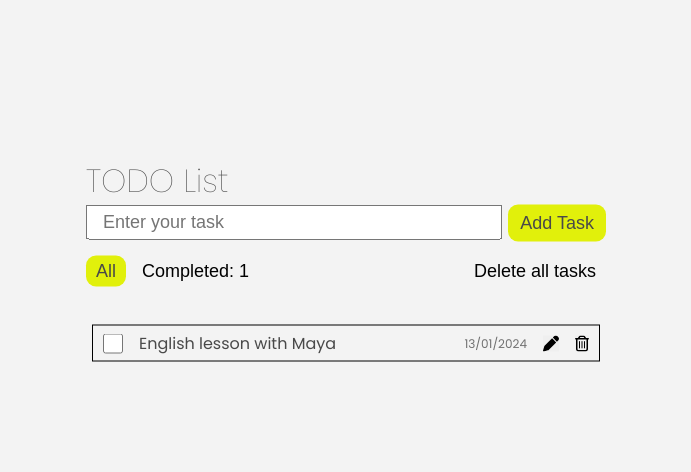
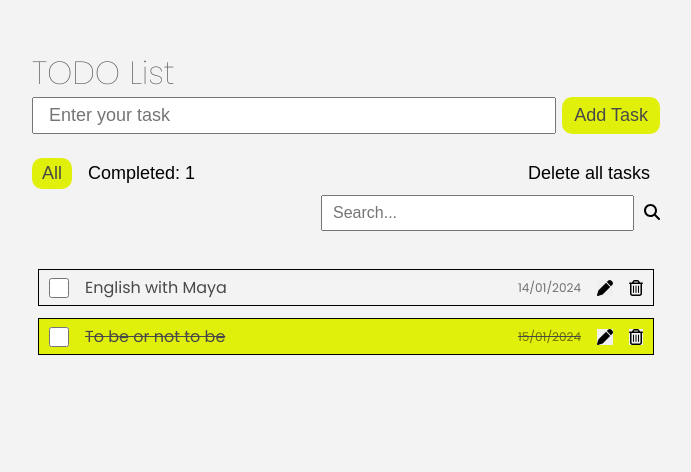
Before and after one commit to GavroshCyril/TODO-List, a plain HTML site: page index.html in a window 1280 px wide. Shown: the part 141-613 px from the top of the page, without its empty margins (294-985 px from the left). Drawn offline with Linux system fonts and the light colour scheme.

Commit message:
feat: fix project styles and add task search structure

```diff
--- a/index.js
+++ b/index.js
@@ -34,13 +34,27 @@ addTaskButton.classList.add('task-add__button')
 infoSection.classList.add('info__section')
 tasksInfo.classList.add('tasks__info')
 
+const tasksSearch = document.createElement('div')
+tasksSearch.classList.add('tasks__search')
+
+const searchInput = document.createElement('input')
+searchInput.placeholder = 'Search...'
+searchInput.type = 'search'
+searchInput.classList.add('search-input')
+
+const searchButton = document.createElement('button')
+searchButton.innerHTML = '<svg xmlns="http://www.w3.org/2000/svg" height="16" width="16" viewBox="0 0 512 512"><!--!Font Awesome Free 6.5.1 by @fontawesome - https://fontawesome.com License - https://fontawesome.com/license/free Copyright 2024 Fonticons, Inc.--><path d="M416 208c0 45.9-14.9 88.3-40 122.7L502.6 457.4c12.5 12.5 12.5 32.8 0 45.3s-32.8 12.5-45.3 0L330.7 376c-34.4 25.2-76.8 40-122.7 40C93.1 416 0 322.9 0 208S93.1 0 208 0S416 93.1 416 208zM208 352a144 144 0 1 0 0-288 144 144 0 1 0 0 288z"/></svg>'
+searchButton.classList.add('search-button')
+
+tasksSearch.append(searchInput, searchButton)
+
 
 root.append(container)
 container.append(mainContainer)
 mainContainer.append(header, infoSection)
 header.append(form)
 form.append(input, addTaskButton)
-infoSection.append(tasksInfo)
+infoSection.append(tasksInfo, tasksSearch)
 
 allTasks.innerText = 'All'
 completedTasks.innerText = 'Completed: 1'
@@ -55,13 +69,22 @@ tasksInfo.append(allTasks, completedTasks, deleteAllTasks)
 
 const mainSection = document.createElement('section')
 mainSection.classList.add('main__section')
-mainContainer.append(mainSection)
+
+const infoLogSection = document.createElement('section')
+infoLogSection.classList.add('info-log__section')
+
+const infoLogSpan = document.createElement('span')
+infoLogSpan.classList.add('info-log__span')
+infoLogSpan.innerText = 'All tasks completed. Enjoy the moment!'
+
+mainContainer.append(mainSection, infoLogSection)
 
 const tasksContainer = document.createElement('div')
 tasksContainer.classList.add('tasks-container')
 
-const taskContainer = document.createElement('div')
-taskContainer.classList.add('task-container')
+function createTask(text, date, completed = false) {
+    const taskContainer = document.createElement('div')
+taskContainer.classList.add('task-container', completed ? 'completed' : 'not-completed')
 
 mainSection.append(tasksContainer)
 tasksContainer.append(taskContainer)
@@ -71,11 +94,11 @@ taskCheckbox.type = 'checkbox'
 
 const taskInfo = document.createElement('span')
 taskInfo.classList.add('task-span')
-taskInfo.innerText = 'English lesson with Maya'
+taskInfo.innerText = text
 
 const taskDate = document.createElement('span')
 taskDate.classList.add('task-date')
-taskDate.innerText = '13/01/2024'
+taskDate.innerText = date
 
 const taskButtonsContainer = document.createElement('div')
 taskButtonsContainer.classList.add('task-buttons')
@@ -91,3 +114,7 @@ taskEditButton.classList.add('task-edit__button', 'task-button')
 taskEditButton.innerHTML = '<svg xmlns="http://www.w3.org/2000/svg" height="16" width="16" viewBox="0 0 512 512"><!--!Font Awesome Free 6.5.1 by @fontawesome - https://fontawesome.com License - https://fontawesome.com/license/free Copyright 2024 Fonticons, Inc.--><path d="M362.7 19.3L314.3 67.7 444.3 197.7l48.4-48.4c25-25 25-65.5 0-90.5L453.3 19.3c-25-25-65.5-25-90.5 0zm-71 71L58.6 323.5c-10.4 10.4-18 23.3-22.2 37.4L1 481.2C-1.5 489.7 .8 498.8 7 505s15.3 8.5 23.7 6.1l120.3-35.4c14.1-4.2 27-11.8 37.4-22.2L421.7 220.3 291.7 90.3z"/></svg>'
 
 taskButtonsContainer.append( taskEditButton, taskDeleteButton)
+}
+
+createTask('English with Maya', '14/01/2024')
+createTask('To be or not to be', '15/01/2024', true)
--- a/style.css
+++ b/style.css
@@ -22,7 +22,7 @@ body{
 }
 
 .main-container{
-    min-width: 520px;
+    width: 628px;
 }
 
 .header{
@@ -42,7 +42,6 @@ body{
 .task-input{
     flex: 1;
     outline: none;
-    height: 35px;
     padding: 0 15px;
     font-size: 18px;
 }
@@ -67,12 +66,34 @@ body{
 }
 
 .info__section{
-    margin-top: 14px;
+    margin-top: 24px;
+    display: flex;
+    flex-direction: column;
+    gap: 6px;
 }
 
 .tasks__info{
     display: flex;
     gap: 6px;
+}
+
+.tasks__search{
+    display: flex;
+    justify-content: end;
+    gap: 10px;
+}
+
+.search-input{
+    padding: 7px 10px;
+    flex: .5;
+    outline: none;
+    font-size: 16px;
+}
+
+.search-button{
+    border: none;
+    background: none;
+    cursor: pointer;
 }
 
 .tasks__info-button{
@@ -159,3 +180,14 @@ input[type=checkbox]:checked + label:before {
     background: rgb(225 240 11);
     text-decoration: line-through;
 }
+
+.info-log__section{
+    margin-top: 114px;
+    display: flex;
+    justify-content: center;
+}
+
+.info-log__span{
+    font-weight: 100;
+    font-size: 26px;
+}
```
